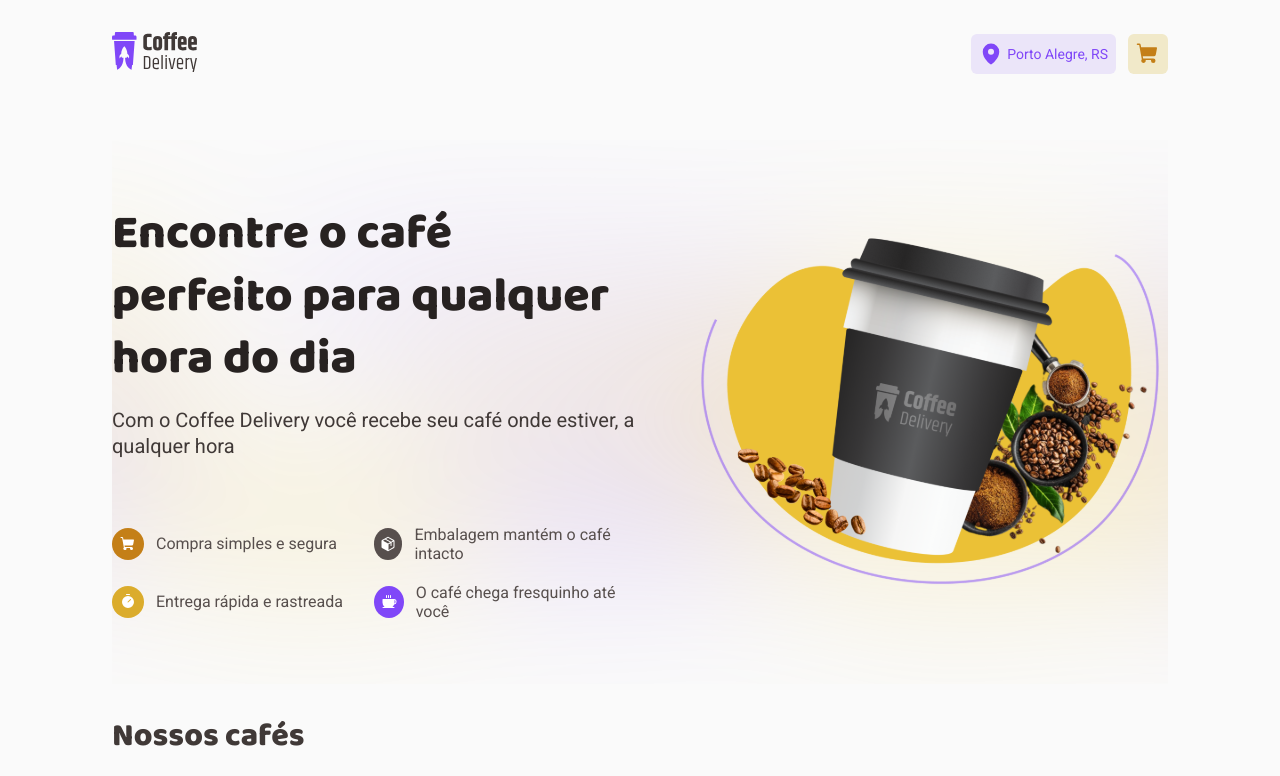
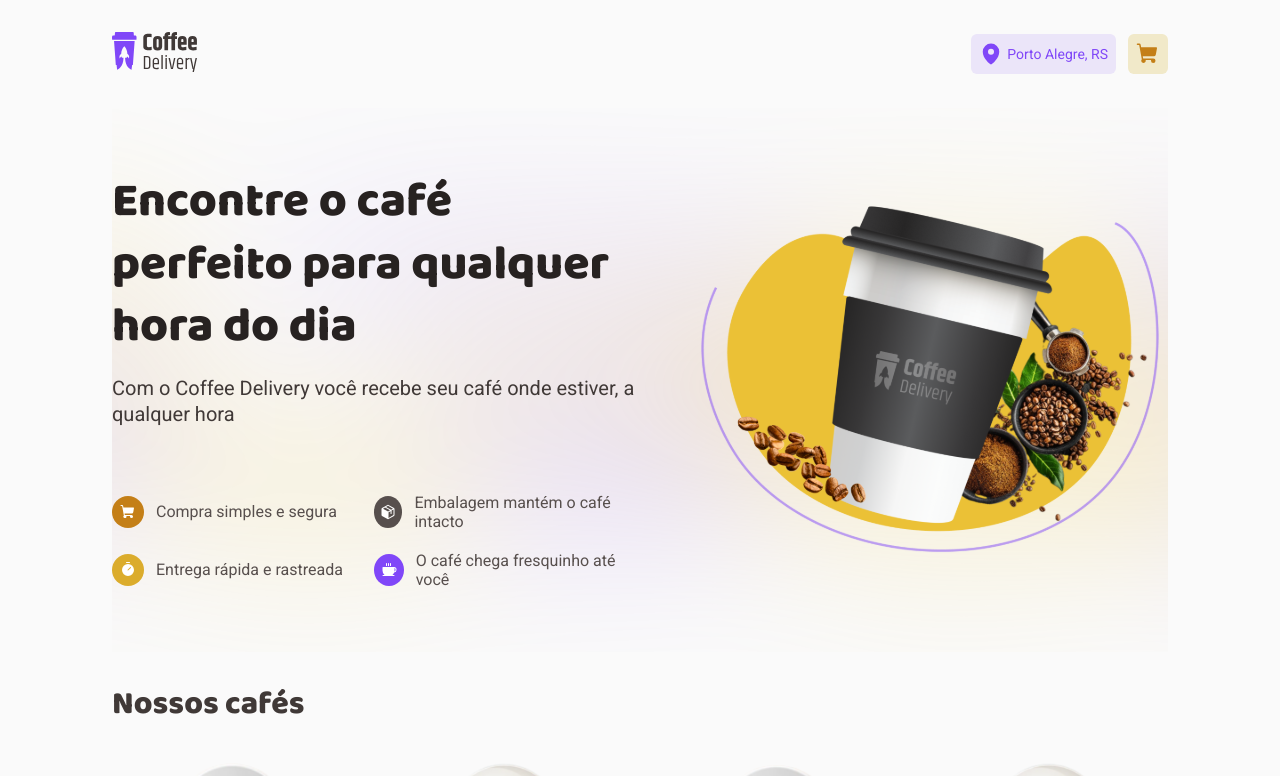
Before and after one commit to gabifrancamr/coffeDelivery, a React (Vite) app: page / in a window 1280 px wide. Shown: the top 776 px of the page. Built offline with nearby package versions, Linux system fonts and the light colour scheme; the HTML template or start-up script is replaced by a standard one.

Commit message:
margin bottom home

```diff
--- a/src/pages/Home/styles.ts
+++ b/src/pages/Home/styles.ts
@@ -1,5 +1,5 @@
 import styled from 'styled-components'
 
 export const HomeContainer = styled.div`
-  margin: 2rem 0 9.8rem;
+  margin-bottom: 6em;
 `
```
